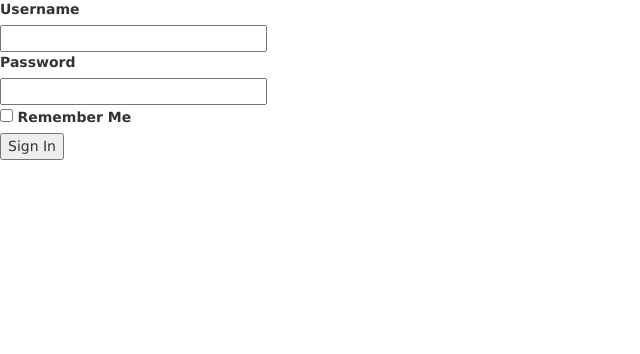
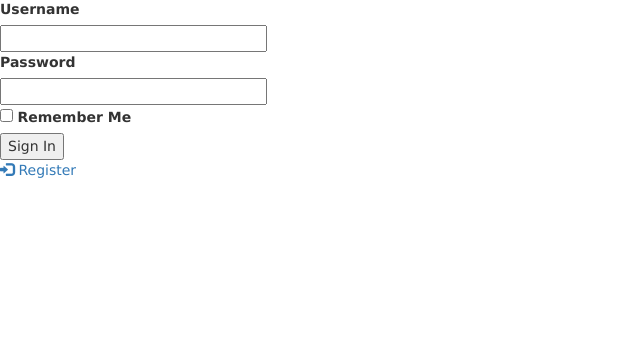
Before and after one commit to chaosdusk/TrueFidelity, a Flask app: page /login in a window 1280 px wide. Shown: the part 112-466 px from the top of the page, without its empty margins (0-640 px from the left). Run offline with Flask 2, Linux system fonts and the light colour scheme; some libraries are stand-ins or nearby versions.

Commit message:
add links betwen register and login

```diff
--- a/site/app/templates/login.html
+++ b/site/app/templates/login.html
@@ -21,4 +21,5 @@
         <p>{{ form.remember_me() }} {{ form.remember_me.label }}</p>
         <p>{{ form.submit() }}</p>
     </form>
+    <a href="{{ url_for('register') }}"><span class="glyphicon glyphicon-log-in"></span> Register</a>
 {% endblock %}
--- a/site/app/templates/register.html
+++ b/site/app/templates/register.html
@@ -34,4 +34,5 @@
         </p>
         <p>{{ form.submit() }}</p>
     </form>
+    <a href="{{ url_for('login') }}"><span class="glyphicon glyphicon-log-in"></span> Login</a>
 {% endblock %}
```
Also changed, not shown: site/app.db.
